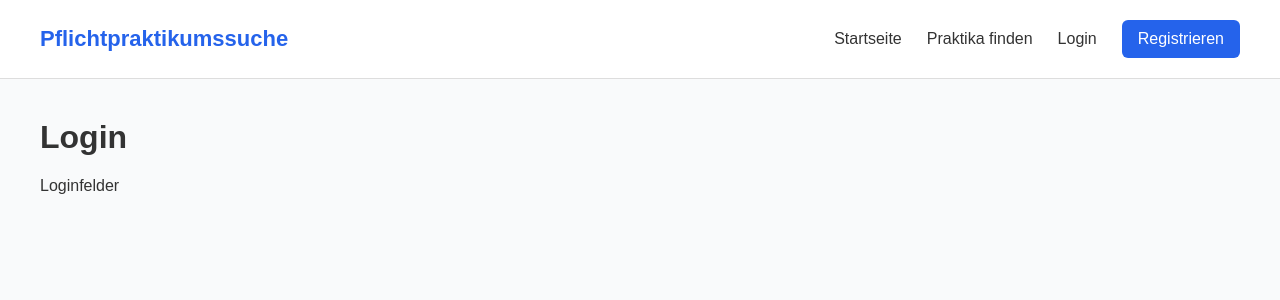
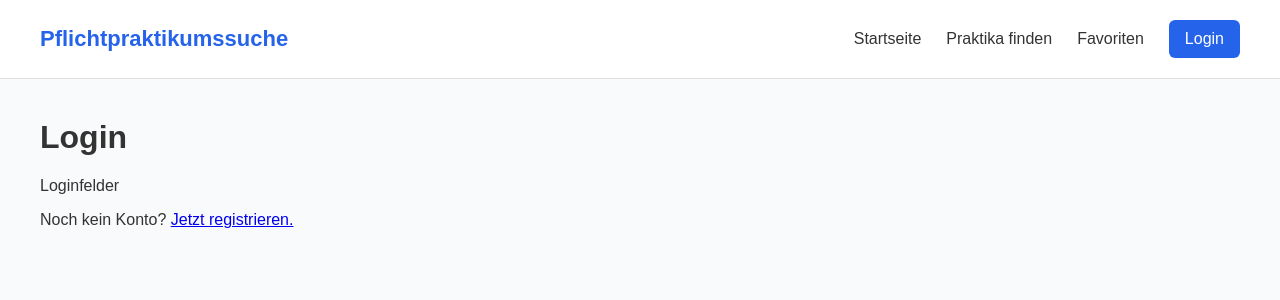
Before and after one commit to mpahlkeee/Pflichtpraktikumssuche, a Flask app: page /login in a window 1280 px wide. Shown: the top 300 px of the page. Run offline with Flask 3, Linux system fonts and the light colour scheme.

Commit message:
Menüleiste

```diff
--- a/app.py
+++ b/app.py
@@ -21,6 +21,10 @@ def create_app():
     def praktika():
         return render_template("praktika.html")
 
+    @app.route("/favoriten")
+    def favoriten():
+        return render_template("favoriten.html")
+
     @app.route("/login")
     def login():
         return render_template("login.html")
--- a/static/css/style.css
+++ b/static/css/style.css
@@ -51,16 +51,16 @@ header {
     color: #2563eb;
 }
 
-/* Registrierungsbutton */
+/* Login-Button */
 
-.nav-links .register-button {
+.nav-links .login-button {
     background-color: #2563eb;
     color: white;
     padding: 10px 16px;
     border-radius: 6px;
 }
 
-.nav-links .register-button:hover {
+.nav-links .login-button:hover {
     background-color: #1d4ed8;
     color: white;
 }
--- a/templates/base.html
+++ b/templates/base.html
@@ -30,12 +30,12 @@
                     Praktika finden
                 </a>
 
-                <a href="{{ url_for('login') }}">
-                    Login
+                <a href="{{ url_for('favoriten') }}">
+                    Favoriten
                 </a>
 
-                <a href="{{ url_for('register') }}" class="register-button">
-                    Registrieren
+                <a href="{{ url_for('login') }}" class="login-button">
+                    Login
                 </a>
 
             </div>
--- a/templates/login.html
+++ b/templates/login.html
@@ -8,4 +8,8 @@
     Loginfelder
 </p>
 
+<p>
+    Noch kein Konto? <a href="{{ url_for('register') }}">Jetzt registrieren.</a>
+</p>
+
 {% endblock %}
```
Also changed, not shown: templates/favoriten.html (added, +11 -0 lines).
